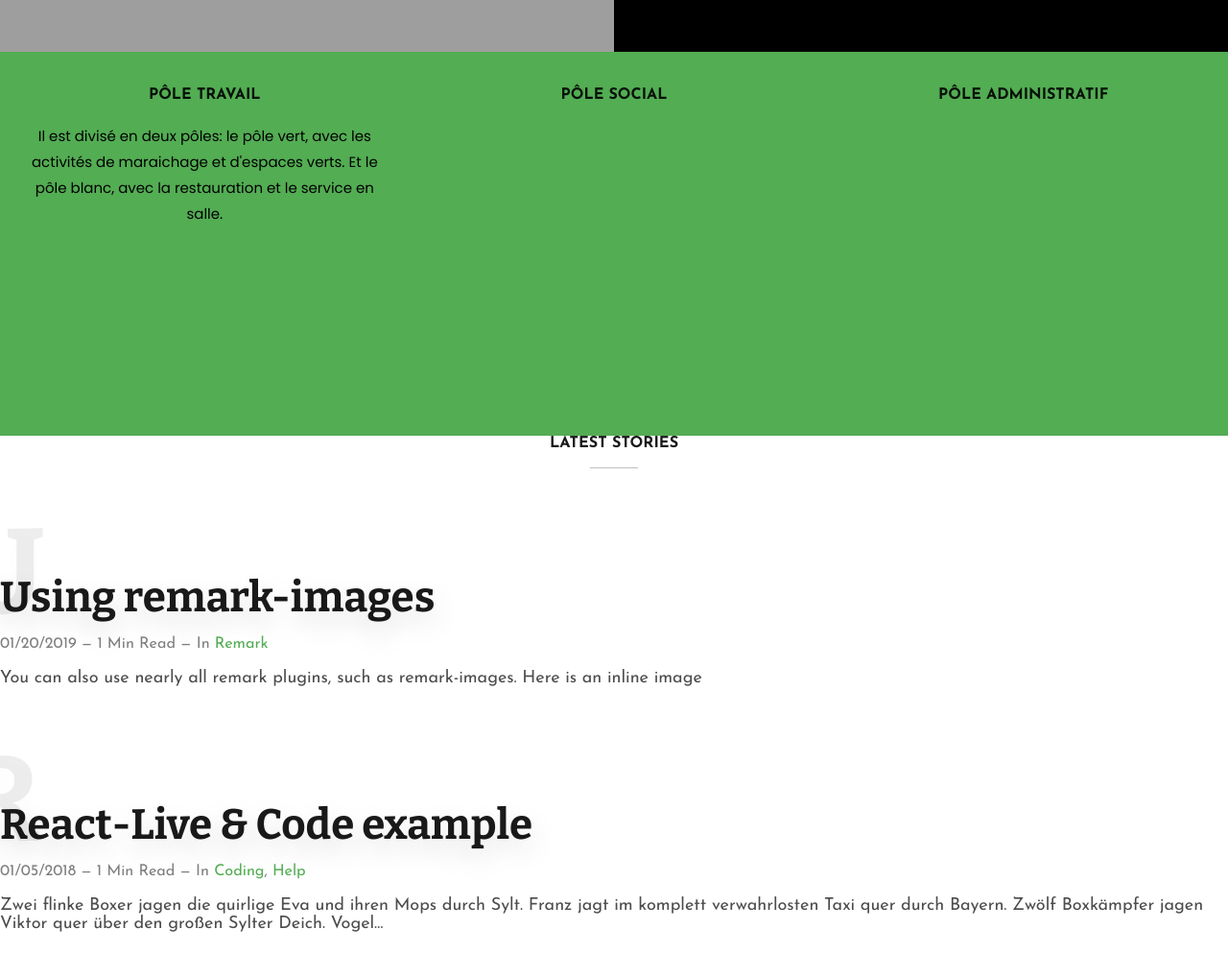
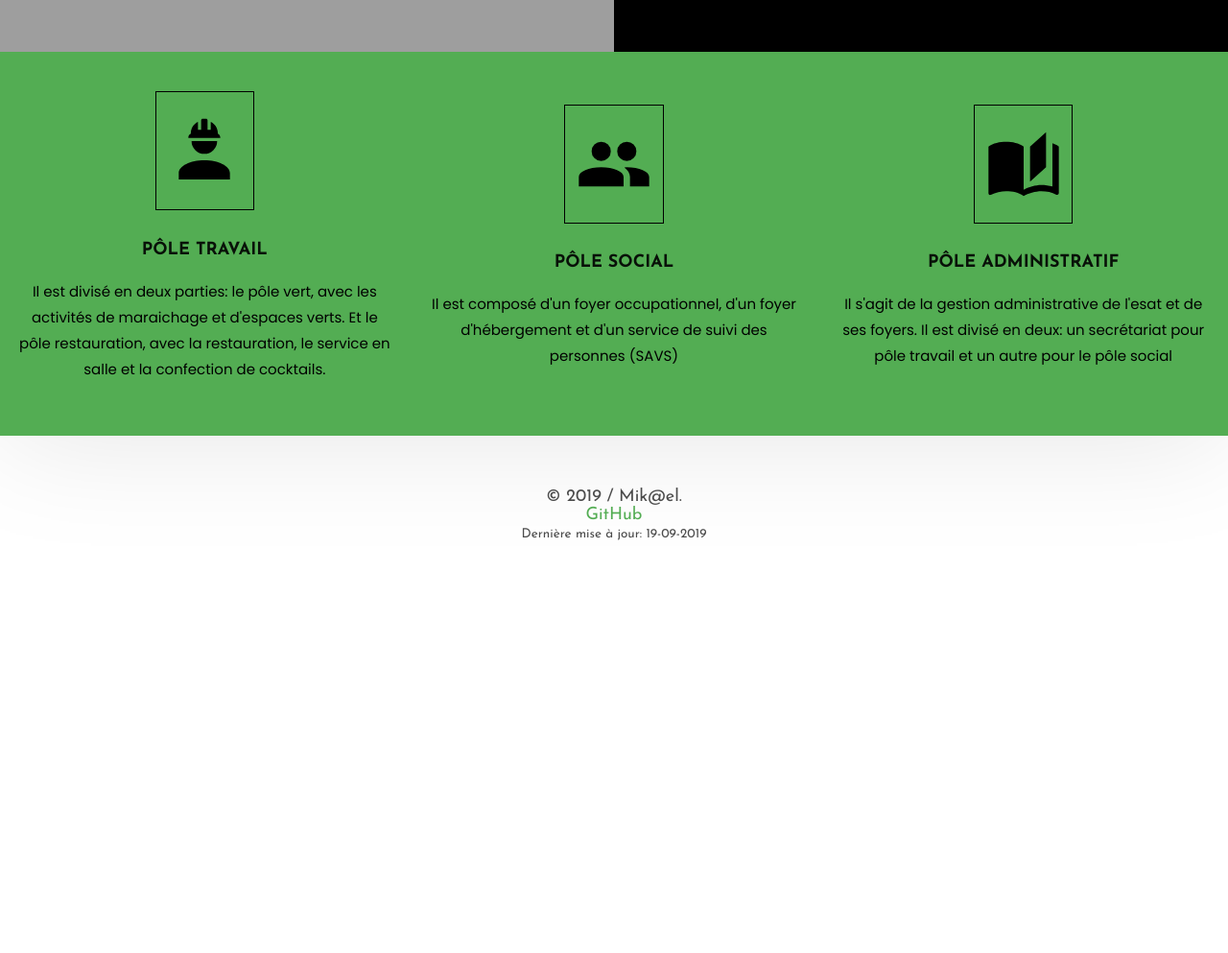
Before and after one commit to Mikeyouf/gatsby-ferme-du-gapeau, a Gatsby site: page / in a window 1280 px wide. Shown: the part 1426-2419 px from the top of the page at 96% size. After the commit the page ends 2045 px from the top, so only its background shows below. Built offline with nearby package versions, Linux system fonts and the light colour scheme; Gatsby itself is replaced by a stand-in of ours; some packages are replaced by stand-ins of ours; grey boxes are pictures that could not be loaded.

Commit message:
fin section poles

```diff
--- a/src/components/Header.js
+++ b/src/components/Header.js
@@ -3,6 +3,7 @@ import PropTypes from 'prop-types'
 import styled, {keyframes} from 'styled-components'
 import { darken, lighten } from 'polished'
 import { Link } from 'gatsby'
+
 
 import theme from '../../config/theme'
 
--- a/src/components/blocPoles/BlocPoles.js
+++ b/src/components/blocPoles/BlocPoles.js
@@ -1,9 +1,34 @@
 import React from 'react'
-import styled from 'styled-components'
+import styled, {keyframes} from 'styled-components'
+import { Link } from 'gatsby'
+
+import worker from '../../img/worker.svg'
+import people from '../../img/people.svg'
+import book from '../../img/book.svg'
+
+const flip = keyframes`
+ 0% {
+    transform: rotateY(0);
+ }
+ 100% {
+    transform: rotateY(180deg);
+ }
+
+ 0% {
+    transform: rotateY(0);
+ }
+ 100% {
+    transform: rotateY(180deg);
+ }
+
+`
 
 const Bloc = styled.div`
     background-color: ${props => props.theme.colors.primary};
     width: 100%;
+    display: flex;
+    flex-direction: column;
+    justify-content: center;
 
 `
 
@@ -14,9 +39,21 @@ const BlocTexte = styled.div`
     font-family: 'poppins';
     padding: 1em;
 
+    img {
+        border: 1px solid black;
+        width: 80px;
+        height: 100px;
+        padding: 0.6em;
+        margin-bottom: 0.7em;
+
+        &:hover {
+            animation: ${flip} 0.4s cubic-bezier(0.455, 0.030, 0.515, 0.955) both;
+        }
+    }
+
     h2 {
         text-transform: uppercase;
-        font-size: 16px;
+        font-size: 18px;
         font-family: 'josefin sans';
         line-height: 28px;
     }
@@ -34,18 +71,29 @@ const BlocPoles = () => (
     <>
         <Bloc>
             <BlocTexte>
+                <Link to="/">
+                    <img src={worker} alt="item pole travail"/>
+                </Link>
                 <h2>pôle travail</h2>
-                <p>Il est divisé en deux pôles: le pôle vert, avec les activités de maraichage et d'espaces verts. Et le pôle blanc, avec la restauration et le service en salle.</p>
+                <p>Il est divisé en deux parties: le pôle vert, avec les activités de maraichage et d'espaces verts. Et le pôle restauration, avec la restauration, le service en salle et la confection de cocktails.</p>
             </BlocTexte>
         </Bloc>
         <Bloc>
             <BlocTexte>
+                <Link to='/'>
+                    <img src={people} alt="item pole social"/>
+                </Link>
                 <h2>pôle social</h2>
+                <p>Il est composé d'un foyer occupationnel, d'un foyer d'hébergement et d'un service de suivi des personnes (SAVS)</p>
             </BlocTexte>
         </Bloc>
         <Bloc>
             <BlocTexte>
+                <Link tp='/'>
+                    <img src={book} alt="item pole administratif"/>
+                </Link>
                 <h2>pôle administratif</h2>
+                <p>Il s'agit de la gestion administrative de l'esat et de ses foyers. Il est divisé en deux: un secrétariat pour pôle travail et un autre pour le pôle social</p>
             </BlocTexte>
         </Bloc>
     </>
--- a/src/pages/index.js
+++ b/src/pages/index.js
@@ -85,7 +85,7 @@ const Hero = styled.div`
 `
 
 const BoutonCTA1 = styled(Button)`
-  width: 200px;
+  width: 280px;
   text-align: center;
   margin: 0 1em;
   padding: 0.5rem 1.75rem;
@@ -115,7 +115,7 @@ const IndexPage = ({
             <h1>La ferme du Gapeau</h1>
             <h3>Entreprise d'aide et de soutien par le travail</h3>
             <div>
-              <BoutonCTA1>Nous suivre</BoutonCTA1>
+              <BoutonCTA1>Demander un devis</BoutonCTA1>
               <BoutonCTA2>Nous contacter</BoutonCTA2>
             </div>
           </div>
@@ -129,7 +129,7 @@ const IndexPage = ({
         <section style={{ height: '400px', display: 'flex' }}>
           <BlocPoles/>
         </section>
-        <SectionTitle>Latest stories</SectionTitle>
+        {/* <SectionTitle>Latest stories</SectionTitle>
         {posts.map(post => (
           <Article
             title={post.frontmatter.title}
@@ -140,7 +140,7 @@ const IndexPage = ({
             categories={post.frontmatter.categories}
             key={post.fields.slug}
           />
-        ))}
+        ))} */}
       </Content>
     </Wrapper>
   </Layout>
```
Also changed, not shown: src/components/a-index.css (added), src/img/book.svg (added), src/img/people.svg (added), src/img/worker.svg (added).
